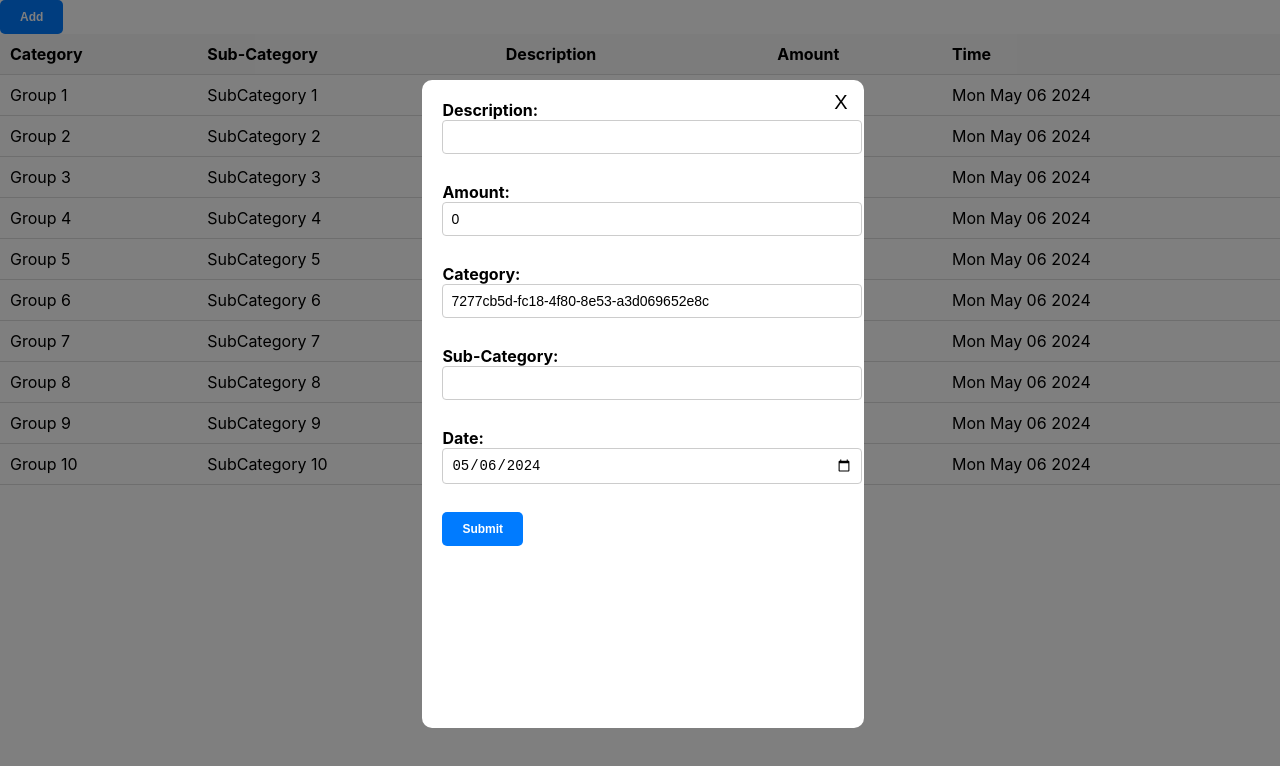
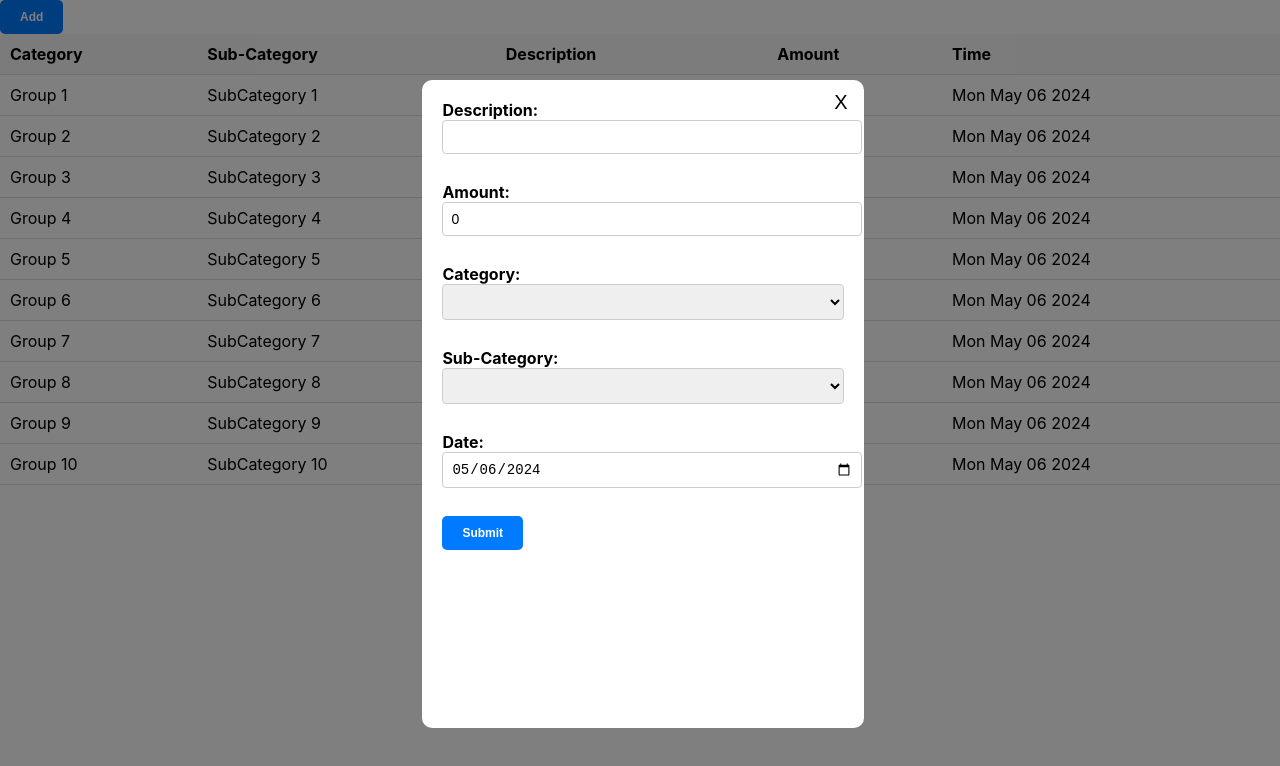
Before and after one commit to EthanEvans2022/budgeteer-ui, a React (Create React App) app: page / in a window 1280 px wide. Both pictures are taken after a click on the button "Add". Shown: the top 766 px of the page. Built offline with nearby package versions, Linux system fonts and the light colour scheme.

Commit message:
cats and subCats selectable in form

```diff
--- a/src/components/TransactionTable.tsx
+++ b/src/components/TransactionTable.tsx
@@ -6,14 +6,16 @@ import '../styles/TransactionTable.css';
 import { Button, ButtonModifiers } from './Button';
 import TransactionForm from '../forms/TransactionForm';
 import { v4 as uuidv4 } from 'uuid';
+import Category from '../schemas/Category';
 
 
 interface TransactionTableProps {
     transactions: Transaction[];
+    categories: Map<String, Category>;
     setTransactions: (transactions: Transaction[]) => void;
 }
 
-const TransactionTable: FC<TransactionTableProps> = ({ transactions, setTransactions }) => {
+const TransactionTable: FC<TransactionTableProps> = ({ transactions, categories, setTransactions }) => {
     const [selectedEntry, setSelectedEntry] = useState("");
     const [showModal, setShowModal] = useState(false);
 
@@ -74,6 +76,7 @@ const TransactionTable: FC<TransactionTableProps> = ({ transactions, setTransact
                         transactions.find(transaction => transaction.id === selectedEntry)
                     }
                     onSubmit={formSubmit}
+                    categories={categories}
                     />}
                 />
             }
--- a/src/forms/TransactionForm.tsx
+++ b/src/forms/TransactionForm.tsx
@@ -4,24 +4,45 @@ import { Button, ButtonModifiers } from "../components/Button";
 import "../styles/Form.css";
 import Category from "../schemas/Category";
 
-const TransactionForm: FC<{ prevTransaction?: Transaction, onSubmit:(t: Transaction)=>void }> = ({ prevTransaction, onSubmit}) => {
-    const emptySubCat = new Category("", true, []);
-    const emptyCat = new Category("", false, [emptySubCat]);
+interface TransactionFormProps {
+    prevTransaction?: Transaction;
+    categories: Map<String, Category>;
+    onSubmit:(t: Transaction)=>void;
+}
+
+const TransactionForm: FC<TransactionFormProps> = ({ prevTransaction, categories, onSubmit}) => {
     const [transaction, setTransaction] = useState<Transaction>(prevTransaction || {
         id: "",
-        category: emptyCat,
-        subCategory: emptySubCat,
+        category: categories.get("empty") || new Category("", false, []),
+        subCategory: categories.get("empty") || new Category("", false, []),
         amount: 0,
         description: "",
         time: new Date()
     })
 
-    const handleChange = (event: React.ChangeEvent<HTMLInputElement>) => {
-        const { name, value } = event.target;
-        setTransaction(transaction => ({
-            ...transaction,
-            [name]: value
-        }));
+    const handleChange = (event: React.ChangeEvent<HTMLInputElement | HTMLSelectElement>) => {
+        var { name, value } = event.target;
+        setTransaction(transaction => {
+            if (name === "category") {
+                const selectedCategory = categories.get(value) || new Category("", false, []);
+                return {
+                    ...transaction,
+                    category: selectedCategory,
+                    subCategory: selectedCategory?.subCats[0] || new Category("", false, [])
+                };
+            } else if (name === "subCategory") {
+                const selectedSubCategory = transaction.category?.subCats.find(cat => cat.id === value);
+                return {
+                    ...transaction,
+                    subCategory: selectedSubCategory || new Category("", false, [])
+                };
+            } else {
+            return {
+                ...transaction,
+                [name]: value
+            };
+            }
+        });
     };
 
     const handleSubmit = (event: React.FormEvent<HTMLFormElement>) => {
@@ -55,24 +76,36 @@ const TransactionForm: FC<{ prevTransaction?: Transaction, onSubmit:(t: Transact
             <br />
             <label className="input-label">
                 Category:
-                <input
-                    type="text"
+                <select
                     name="category"
                     value={transaction.category ? transaction.category.id : ""}
                     onChange={handleChange}
                     className="input-field"
-                />
+                >
+                    {
+                        Array.from(categories.values()).map(category => (
+                            <option key={category.id} value={category.id}>
+                                {category.name}
+                            </option>
+                        ))
+                    }
+                </select>
             </label>
             <br />
             <label className="input-label">
                 Sub-Category:
-                <input
-                    type="text"
-                    name="sub-category"
-                    value={transaction.subCategory ? transaction.subCategory.name : ""}
+                <select
+                    name="subCategory"
+                    value={transaction.subCategory ? transaction.subCategory.id : ""}
                     onChange={handleChange}
                     className="input-field"
-                />
+                >
+                    { categories.get(transaction.category.id) ? transaction.category.subCats.map(category => (
+                        <option key={category.id} value={category.id}>
+                            {category.name}
+                        </option>
+                    )): null }
+                </select>
             </label>
             <br />
             <label className="input-label">
--- a/src/pages/ExpenseTracker.tsx
+++ b/src/pages/ExpenseTracker.tsx
@@ -1,15 +1,17 @@
 import React, { useState } from 'react';
 import { v4 as uuidv4 } from 'uuid';
 import Transaction from '../schemas/Transaction';
+import Category from '../schemas/Category';
 import TransactionTable from '../components/TransactionTable';
-import generateDummyTransactions from '../utils/TransactionUtils';
+import { generateDummyTransactions, generateDummyCategories } from '../utils/TransactionUtils';
 
 const ExpenseTracker: React.FC = () => {
     const [transactions, setTransactions] = useState<Transaction[]>(generateDummyTransactions(10));
+    const [categories, setCategories] = useState(generateDummyCategories(10));
 
     return (
         <div>
-            <TransactionTable transactions={transactions} setTransactions={setTransactions}/>
+            <TransactionTable transactions={transactions} categories={categories} setTransactions={setTransactions}/>
         </div>
     );
 };
--- a/src/utils/TransactionUtils.tsx
+++ b/src/utils/TransactionUtils.tsx
@@ -2,7 +2,7 @@ import { v4 as uuidv4 } from "uuid";
 import Transaction from "../schemas/Transaction";
 import Category from "../schemas/Category";
 
-const generateDummyTransactions = (number: number): Transaction[] => {
+export const generateDummyTransactions = (number: number): Transaction[] => {
     const transactions: Transaction[] = [];
     for (let i = 1; i <= number; i++) {
         const subCat = new Category(`SubCategory ${i}`, true, []);
@@ -20,4 +20,14 @@ const generateDummyTransactions = (number: number): Transaction[] => {
     return transactions;
 };
 
-export default generateDummyTransactions;
+export const generateDummyCategories = (number: number): Map<String, Category> => {
+    const emptyCategory = new Category("", false, []);
+    const categories: Map<String, Category> = new Map();
+    categories.set("empty", emptyCategory);
+    for (let i = 1; i <= number; i++) {
+        const subCat = i % 2 === 0 ? new Category(`SubCategory ${i}`, true, []) : null;
+        const cat = new Category(`Category ${i}`, false, subCat ? [subCat] : []);
+        categories.set(cat.id, cat);
+    }
+    return categories;
+};
```
